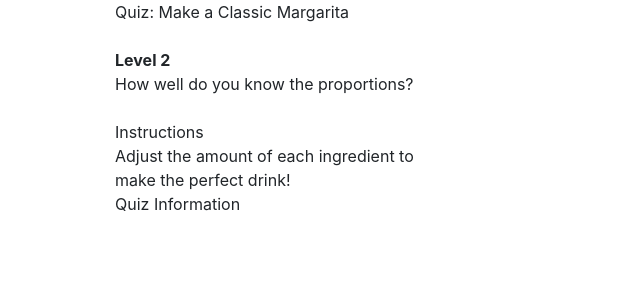
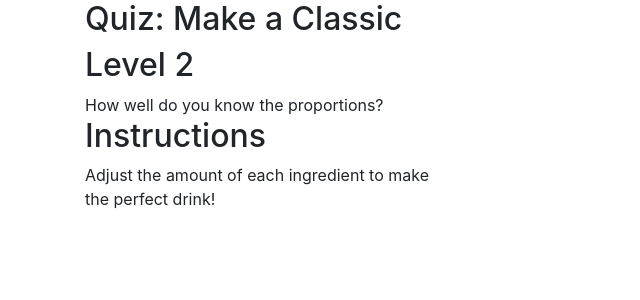
Before and after one commit to uibartending/bartendingproject, a Flask app: template templates/quiz_level2.html in a window 1280 px wide. Shown: the part 40-340 px from the top of the page, without its empty margins (0-640 px from the left). Run offline with Flask 2, Linux system fonts and the light colour scheme; the template is opened without the code that fills it, so the values that code supplies are empty; some libraries are stand-ins or nearby versions.

Commit message:
Wrote HTML for Quiz Level 2
Hope it works

```diff
--- a/templates/quiz_level2.html
+++ b/templates/quiz_level2.html
@@ -1,16 +1,22 @@
 {% extends "layout.html" %}
 {% block content %}
 
-<div class="container">
+<link href="https://maxcdn.bootstrapcdn.com/font-awesome/4.7.0/css/font-awesome.min.css" rel="stylesheet" />
+
+<body>
   <div class="col-md-4">
-    <div>Quiz: Make a Classic Margarita</div><br>
-    <div style="font-weight:bold">Level 2</div>
-    <div>How well do you know the proportions?</div><br>
-    <div>Instructions</div>
-    <div>Adjust the amount of each ingredient to make the perfect drink!</div>
+    <div class="row">
+      <h2>Quiz: Make a Classic {{data.title}}</h2>
+    </div>
+    <div class="row">
+      <h2>Level 2</h2><br>
+      <div>How well do you know the proportions?</div>
+    </div>
+    <div class="row">
+      <h2>Instructions</h2><br>
+      <div>Adjust the amount of each ingredient to make the perfect drink!</div>
+    </div>
   </div>
-  <div class="col-md-8">
-    <div>Quiz Information</div>
-  </div>
+</body>
 
 {% endblock %}
```
